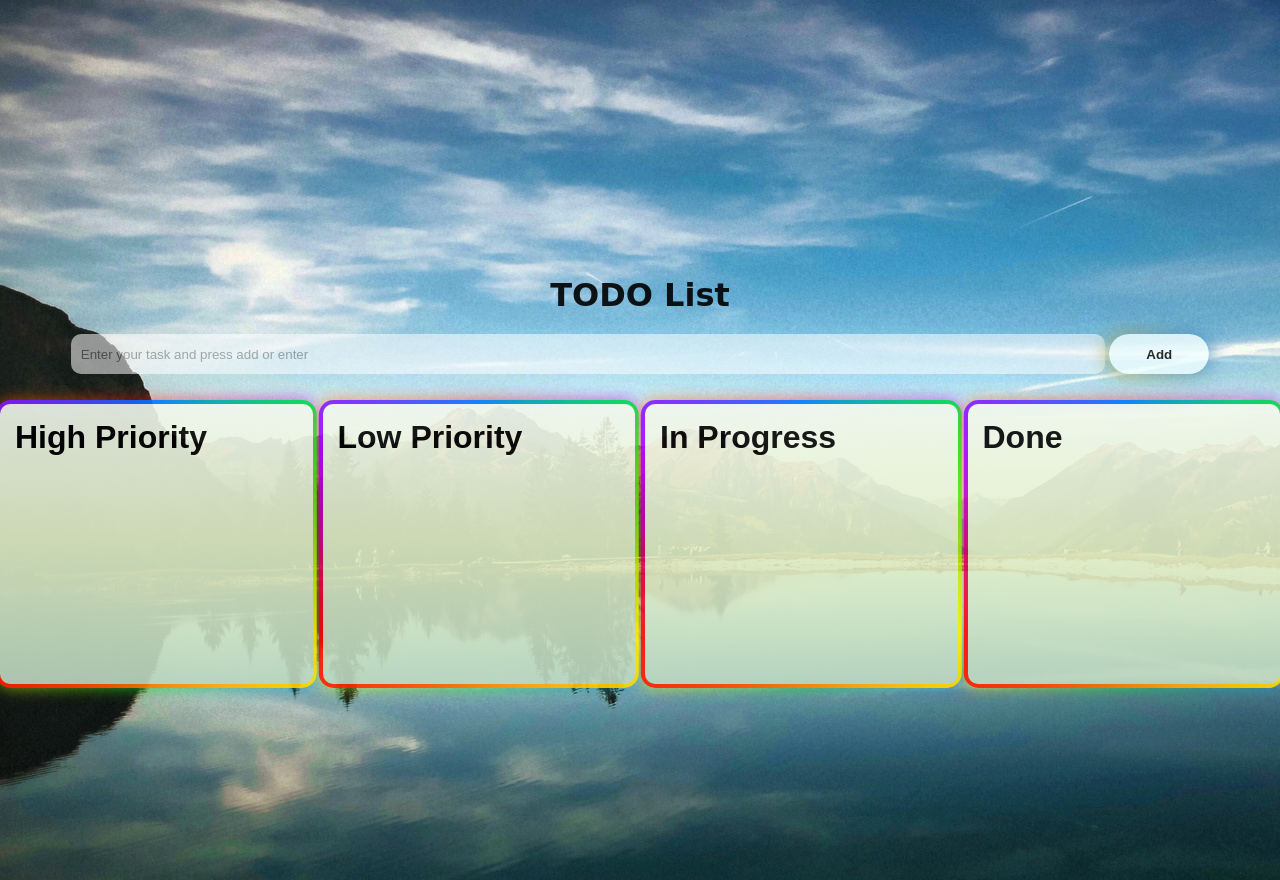
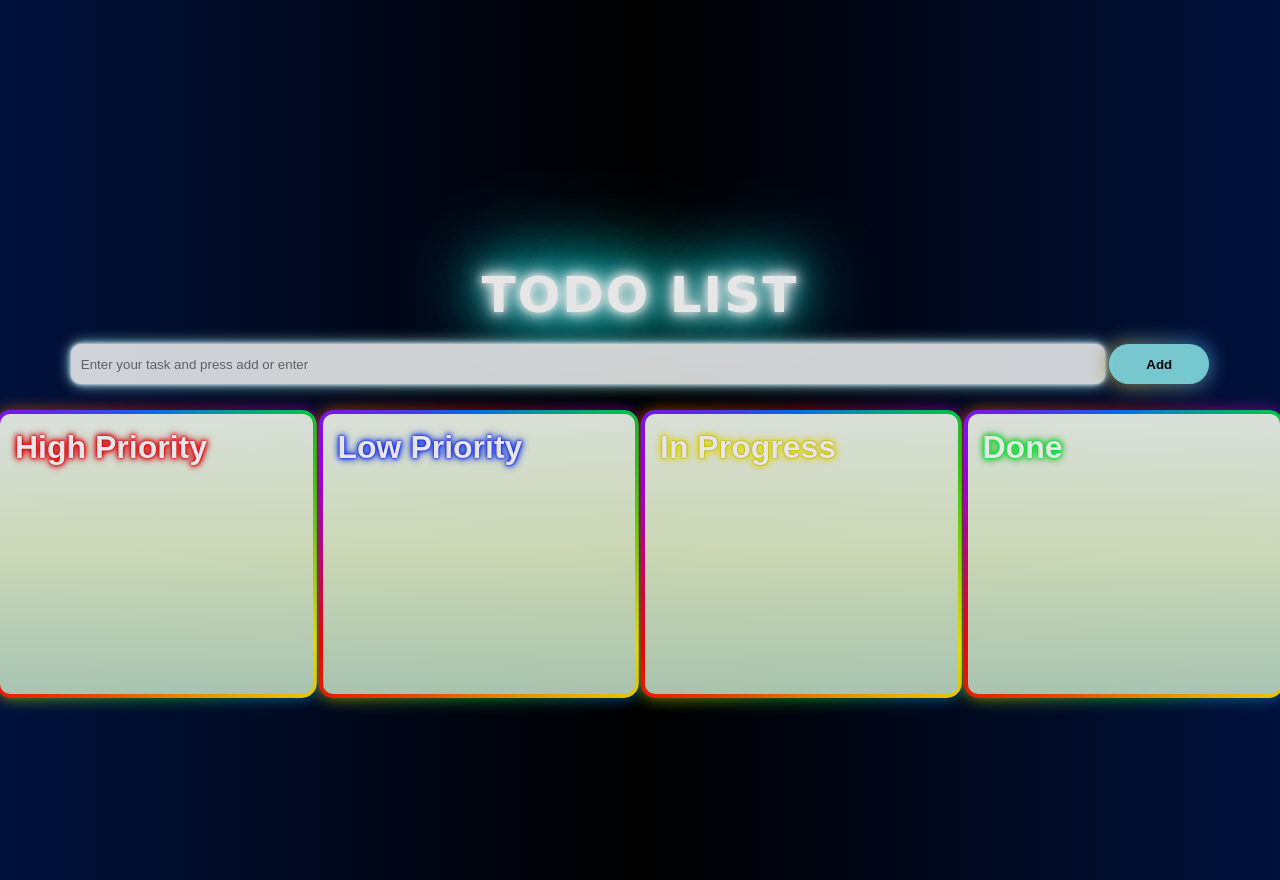
Before and after one commit to arbind0011/TodoList, a plain HTML site: page index.html in a window 1280 px wide. Drawn offline with Linux system fonts and the light colour scheme; a web font is replaced by a local one.

Commit message:
Glowing done

```diff
--- a/index.html
+++ b/index.html
@@ -8,7 +8,7 @@
   </head>
   <body>
     <div class="box">
-      <h1 class="name">TODO List</h1>
+      <h1 class="name">TODO LIST</h1>
 
       <!-- Input and button to add new todos -->
       <div class="todo drop-zone" data-status="todo">
@@ -19,19 +19,19 @@
 
       <div class="container">
         <div class="left drop-zone" id="high-priority-drop-zone" data-status="high-priority">
-          <h1>High Priority</h1>
+          <h1 id="highPriority">High Priority</h1>
           <ul id="high-priority"></ul>
         </div>
         <div class="left drop-zone" id="low-priority-drop-zone" data-status="low-priority">
-          <h1>Low Priority</h1>
+          <h1 id="lowPriority">Low Priority</h1>
           <ul id="low-priority"></ul>
         </div>
         <div class="left drop-zone" id="in-progress-drop-zone" data-status="in-progress">
-          <h1>In Progress</h1>
+          <h1 id="inProgress">In Progress</h1>
           <ul id="in-progress"></ul>
         </div>
         <div class="left drop-zone" id="done-drop-zone" data-status="done">
-          <h1>Done</h1>
+          <h1 id="Done">Done</h1>
           <ul id="done"></ul>
         </div>
       </div>
--- a/todo.css
+++ b/todo.css
@@ -6,7 +6,7 @@
     font-family: poppins, sans-serif;
 }
 body{
-    background-image: url(bg.jpg);
+    background-image: linear-gradient(to right, #00113c, #000000, #00113c);
     opacity: 90%;
 }
 
@@ -18,13 +18,23 @@ body{
     align-items: center;
     flex-direction: column;
     gap: 20px;
-    /* background-image: url("bg.jpg"); */
 }
 
 .name {
     font-family: "Playwrite US Modern", cursive;
     font-optical-sizing: auto;
     font-style: normal;
+    color : rgb(255, 255, 255);
+    font-size: 50px;
+    text-shadow: 0 0 0.5rem rgb(255, 255, 255),
+                 0 0 1rem rgb(255, 255, 255),
+                 0 0 1.5rem rgb(255, 255, 255),
+                 0 0 2.5rem cyan,
+                 0 0 4rem cyan,
+                 0 0 5.5rem cyan,
+                 0 0 6rem cyan,
+                 0 0 9.5rem cyan;
+    letter-spacing: 2px ;
 }
 
 #todos-input {
@@ -34,16 +44,14 @@ body{
     padding-left: 10px;
     border-radius: 10px;
     border: none;
-    box-shadow: offset 0 0 5px rgba(31, 142, 216, .9);
-    box-shadow: offset 0 0 5px rgba(110, 99, 255, .9);
+    box-shadow: 0 0 2px rgb(255, 255, 255),
+                0 0 4px rgb(255, 255, 255),
+                0 0 6px rgb(153, 210, 251),
+                0 0 15px rgb(185, 255, 246);
     outline: none;
-    opacity: 60%;
+    opacity: 90%;
 }
 
-#todos-input :focus{
-    box-shadow: 0 0 10px rgba(31, 142, 216, 0.8);
-    transform: scale(2.05);
-}
 
 #add-btn {
     height: 40px;
@@ -58,13 +66,14 @@ body{
     font-weight: bold;
     position: relative;
 }
+
 #add-btn::after {
     content: "";
     z-index: -1;
     position: absolute;
     height: 40px;
     width: 100px;
-    background-color: azure;
+    background-color: rgb(146, 243, 243);
     top: 0;
     left: 0;
     border-radius: 20px;
@@ -88,7 +97,7 @@ body{
     opacity: 1;
 }
 @keyframes glowing {
-    0% { background-position: 0 0; }
+    0% { background-position: 10% 0; }
     50% { background-position: 400% 0; }
     100% { background-position: 0 0; }
 }
@@ -210,3 +219,42 @@ body{
     list-style-type: none;
     margin-top: 10px;
 }
+
+#highPriority{
+    color : rgb(255, 255, 255);
+    text-shadow: rgb(255, 0, 0) 0px 0px 2px,
+                 rgb(255, 0, 0) 0px 0px 4px,
+                 rgb(255, 0, 0) 0px 0px 6px,
+                 rgb(195, 0, 0) 0px 0px 8px;
+}
+
+#lowPriority{
+    color : rgb(255, 255, 255);
+    text-shadow: rgb(23, 6, 255) 0px 0px 2px,
+                 rgb(32, 61, 255) 0px 0px 4px,
+                 rgb(53, 90, 255) 0px 0px 6px,
+                 rgb(0, 55, 255) 0px 0px 8px;
+}
+
+#inProgress{
+    color : rgb(255, 255, 255);
+    text-shadow: rgb(161, 131, 0) 0px 0px 2px,
+                 rgb(255, 255, 32) 0px 0px 4px,
+                 rgb(247, 255, 17) 0px 0px 6px,
+                 rgb(255, 208, 0) 0px 0px 8px;
+}
+#inProgress{
+    color : rgb(255, 255, 255);
+    text-shadow: rgb(161, 131, 0) 0px 0px 2px,
+                 rgb(255, 255, 32) 0px 0px 4px,
+                 rgb(247, 255, 17) 0px 0px 6px,
+                 rgb(255, 208, 0) 0px 0px 8px;
+}
+
+#Done{
+    color : rgb(255, 255, 255);
+    text-shadow: rgb(0, 255, 0) 0px 0px 2px,
+                 rgb(0, 255, 128) 0px 0px 4px,
+                 rgb(38, 255, 0) 0px 0px 6px,
+                 rgb(5, 162, 0) 0px 0px 8px;
+}
```
